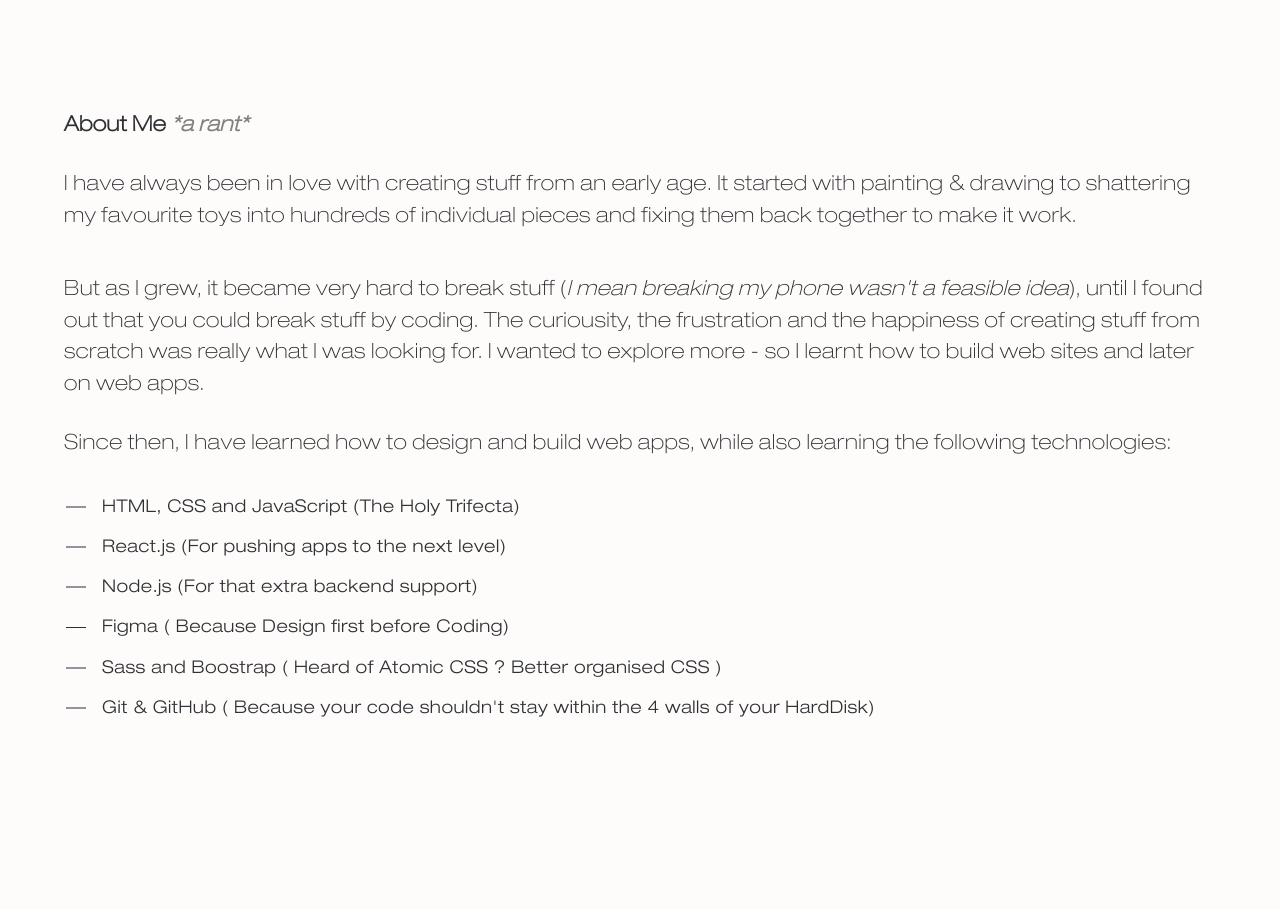
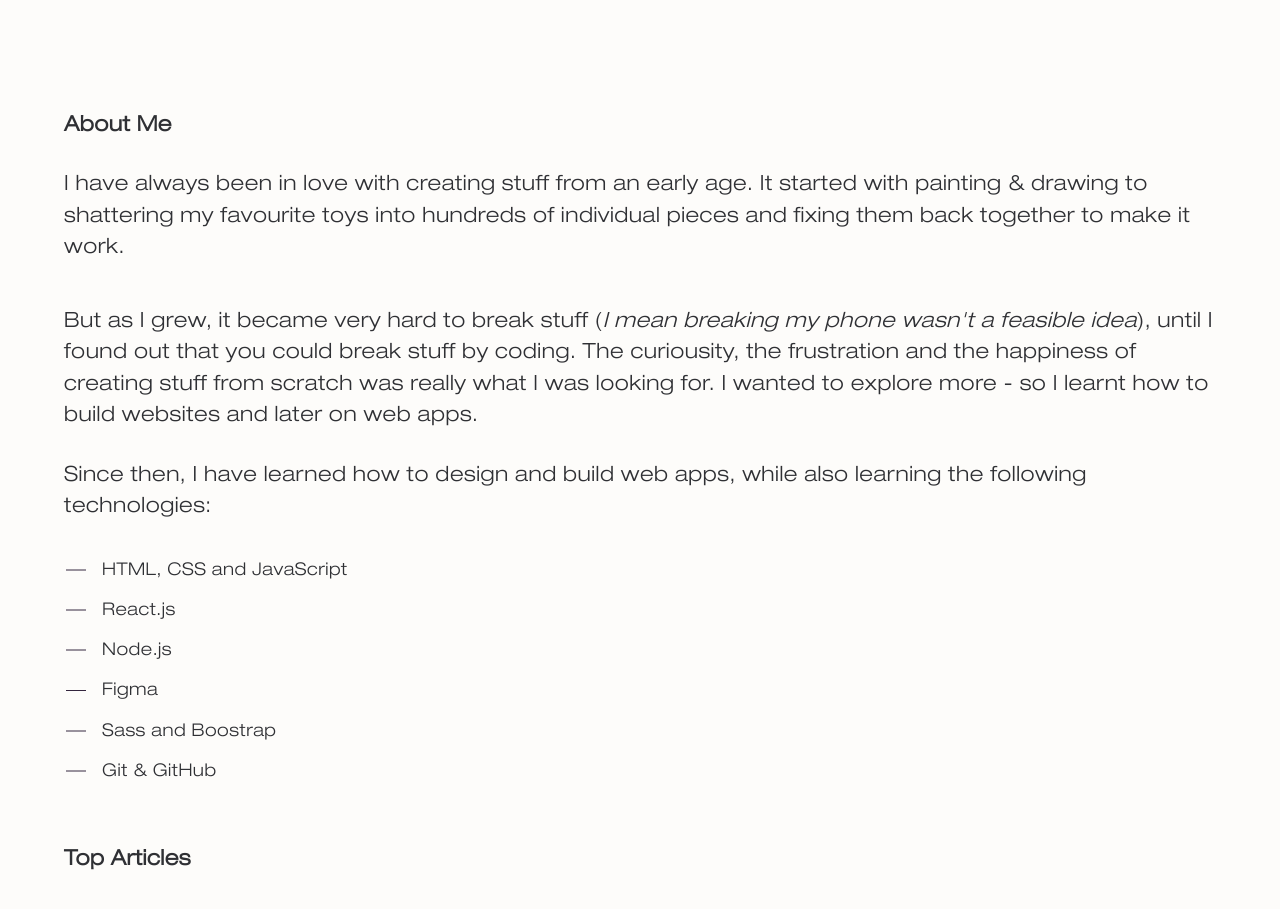
Before and after one commit to RidhikGovind/Portfolio-V2.0, a plain HTML site: page index.html in a window 1280 px wide. Shown: the part 1013-1922 px from the top of the page. Before the commit the page ends 1797 px from the top, so only its background shows below. Drawn offline with nearby package versions, Linux system fonts and the light colour scheme.

Commit message:
minor changes

```diff
--- a/index.html
+++ b/index.html
@@ -22,14 +22,14 @@
 		<div class="main__wrapper">
 			<section class="intro ">
 				<!-- <div class="f3 b intro__title">Intro</div> -->
-				<div class="intro__content">
+				<header class="intro__content">
 					<div class="f2 pb5">Hello ~</div>
 					<main class="f2 lh-title">
 						my name is <strong>Ridhik Govind.</strong> I'm a <strong> Front End
 							Developer </strong> based in Kochi, India and this is a collection of my
 						personal projects.
 					</main>
-				</div>
+				</header>
 			</section>
 
 			<section class="project mv5 lh-title">
@@ -84,6 +84,8 @@
 						</div>
 					</div>
 
+
+
 					<div class="project__links f3 mt3">
 						<div class="grid-free"></div>
 						<a href="https://github.com/RidhikGovind/Freehand" class="github__link" target="_blank"
@@ -105,43 +107,46 @@
 
 
 			<section class="about mv5 lh-copy">
-				<h2 class="f3 ">About Me <i style="color:grey">*a rant*</i></h2>
+				<h2 class="f3 ">About Me</h2>
 				<p class="f3  pv4 about__content">I have always been in love with creating stuff from an early age. It started with painting & drawing to shattering my favourite toys into hundreds of individual pieces and fixing them back together to make it work. </p>
 				<p class="f3  pv3 about__content">But as I grew, it became very hard to break stuff (<i>I mean breaking my phone wasn't a feasible idea</i>),
 					 until I found out that you could break stuff by coding. The curiousity, the frustration and the happiness of creating stuff from scratch was really what I was looking for.
-					 I wanted to explore more - so I learnt how to build web sites and later on web apps.</p>
+					 I wanted to explore more - so I learnt how to build websites and later on web apps.</p>
 				<p class="f3 pv3 about__content">Since then, I have learned how to design and build web apps, while also learning the following technologies: </p>
 				<div class="tech_list mv3">
 					<ul>
 						<li class="f3  pv2 tech__list__item">
 							<img src="/assets/hyphen.svg" alt="">
-							<p class="f4 pl3">HTML, CSS and JavaScript (The Holy Trifecta)</p>
+							<p class="f4 pl3">HTML, CSS and JavaScript</p>
 						</li>
 						<li class="f3 pv2 tech__list__item">
 							<img src="/assets/hyphen.svg" alt="">
-							<p class="f4 pl3">React.js (For pushing apps to the next level)</p>
+							<p class="f4 pl3">React.js </p>
 						</li>
 						<li class="f3 pv2 tech__list__item">
 							<img src="/assets/hyphen.svg" alt="">
-							<p class="f4 pl3">Node.js (For that extra backend support)</p>
+							<p class="f4 pl3">Node.js</p>
 						</li>
 						<li class="f3 pv2 tech__list__item">
 							<img src="/assets/hyphen.svg" alt="">
-							<p class="f4 pl3">Figma ( Because Design first before Coding)</p>
+							<p class="f4 pl3">Figma</p>
 						</li>
 						<li class="f3 pv2 tech__list__item">
 							<img src="/assets/hyphen.svg" alt="">
-							<p class="f4 pl3">Sass and Boostrap ( Heard of Atomic CSS ? Better organised CSS )</p>
+							<p class="f4 pl3">Sass and Boostrap </p>
 						</li>
 						<li class="f3 pv2 tech__list__item">
 							<img src="/assets/hyphen.svg" alt="">
-							<p class="f4 pl3">Git & GitHub ( Because your code shouldn't stay within the 4 walls of your HardDisk)</p>
+							<p class="f4 pl3">Git & GitHub </p>
 						</li>
 					</ul>
 				</div>
 			</section>
 
-			<section class="blogs"></section>
+			<section class="blogs mv5">
+				<h2 class="f3">Top Articles</h2>
+
+			</section>
 
 			<section class="socials"></section>
 
--- a/styles.scss
+++ b/styles.scss
@@ -100,7 +100,7 @@ a {
 .f4,
 .f5,
 .f6 {
-	font-family: $font-thin;
+	font-family: $font-light;
 }
 
 .f1 {
```
Also changed, not shown: styles.css.
